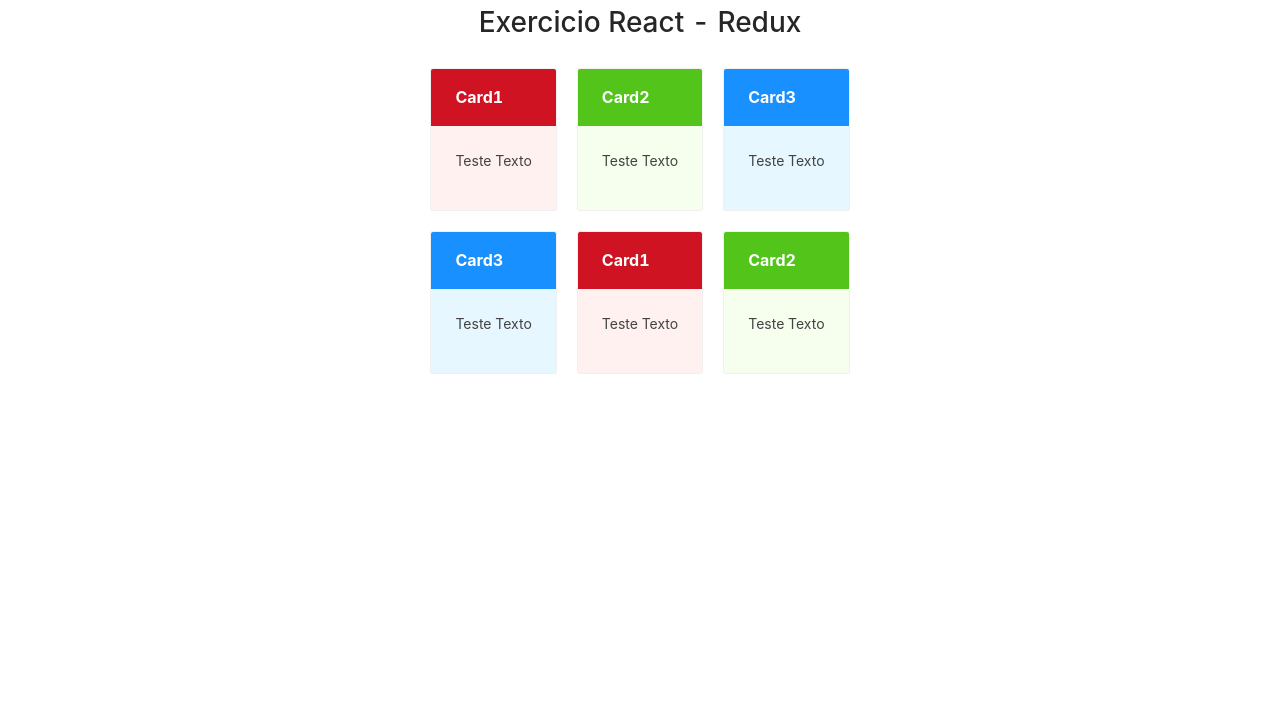
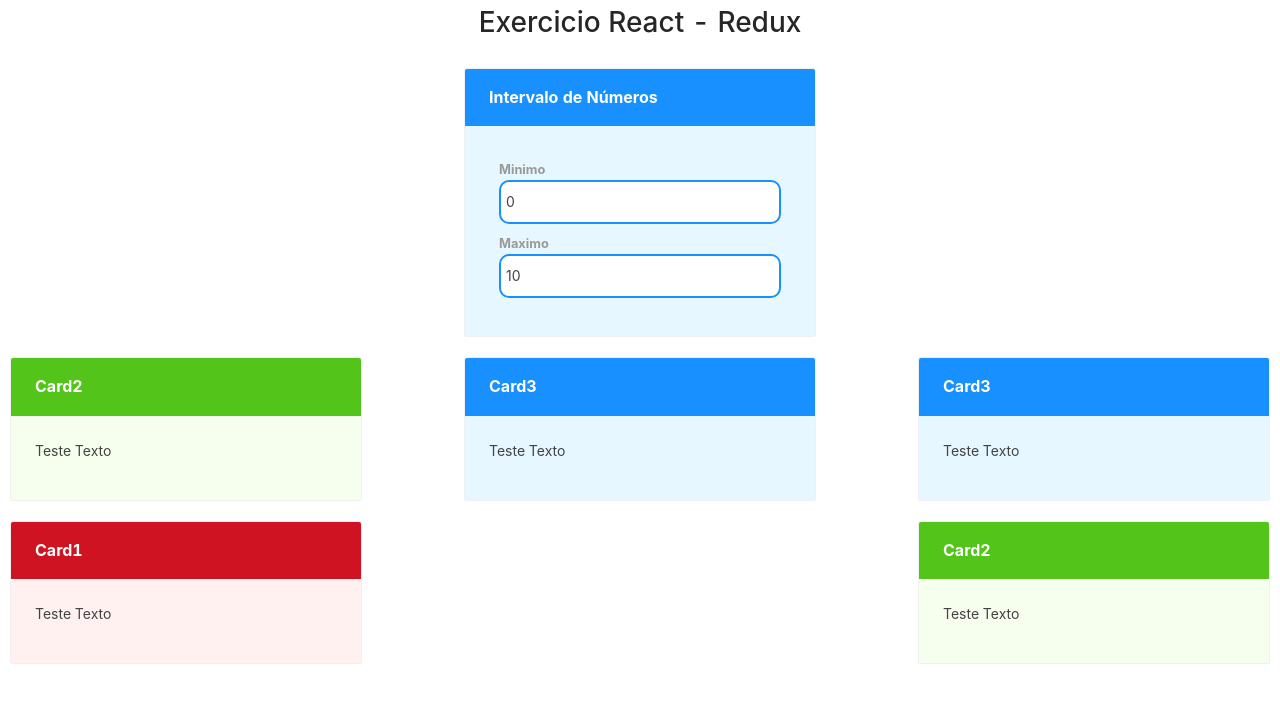
Before and after one commit to ThiasGrey/redux-simples, a React (Create React App) app: page / in a window 1280 px wide. Shown: the top 702 px of the page. Built offline with nearby package versions, Linux system fonts and the light colour scheme.

Commit message:
Alteracoes Card

```diff
--- a/src/App.js
+++ b/src/App.js
@@ -1,5 +1,6 @@
 import './App.css';
 import Cartao from './components/Card';
+import Intervalo from './components/Intervalo'
 
 function App() {
   return (
@@ -7,12 +8,13 @@
       <h1>Exercicio React - Redux</h1>
 
       <div className='linha'>
-        <Cartao title="Card1" Red>Teste Texto</Cartao>
-        <Cartao title="Card2" Green>Teste Texto</Cartao>
-        <Cartao title="Card3" Blue>Teste Texto</Cartao>
+        <Intervalo></Intervalo>
+
       </div>
 
       <div className='linha'>
+        <Cartao title="Card2" Green>Teste Texto</Cartao>
+        <Cartao title="Card3" Blue>Teste Texto</Cartao>
         <Cartao title="Card3" Blue>Teste Texto</Cartao>
         <Cartao title="Card1" Red>Teste Texto</Cartao>
         <Cartao title="Card2" Green>Teste Texto</Cartao>
--- a/src/components/Card.jsx
+++ b/src/components/Card.jsx
@@ -10,7 +10,8 @@
         const valores = {
             color: color,
             backgroundColor: backgroundColor,
-            fontWeight: 700
+            fontWeight: 700,
+            minWidth:350
         }
         return valores
     }
--- /dev/null
+++ b/src/components/Intervalo.css
@@ -0,0 +1,18 @@
+.inter-content{
+    display: flex;
+    flex-direction: column;
+    margin:10px;
+}
+
+.inter-content span{
+    color: #999;
+    font-weight: 700;
+    font-size: 0.8rem;
+}
+
+.inter-content input[type=number]{
+   border: solid 2px #1890ff ;
+    border-radius: 10px;
+    line-height: 30px;
+    padding: 5px;
+}
--- /dev/null
+++ b/src/components/Intervalo.jsx
@@ -0,0 +1,24 @@
+import React from 'react'
+import './Intervalo.css'
+
+import Cartao from './Card'
+
+const Intervalo =  props =>  {
+
+    return(
+
+        <Cartao title="Intervalo de Números" Blue>
+            <div className='inter-content'>
+                <span>Minimo</span>
+                <input type="number" value={0} readOnly/>
+            </div>
+            <div className='inter-content'>
+                <span>Maximo</span>
+                <input type="number" value={10} readOnly/>
+            </div>
+        </Cartao>
+
+    )
+}
+
+export default Intervalo
```
